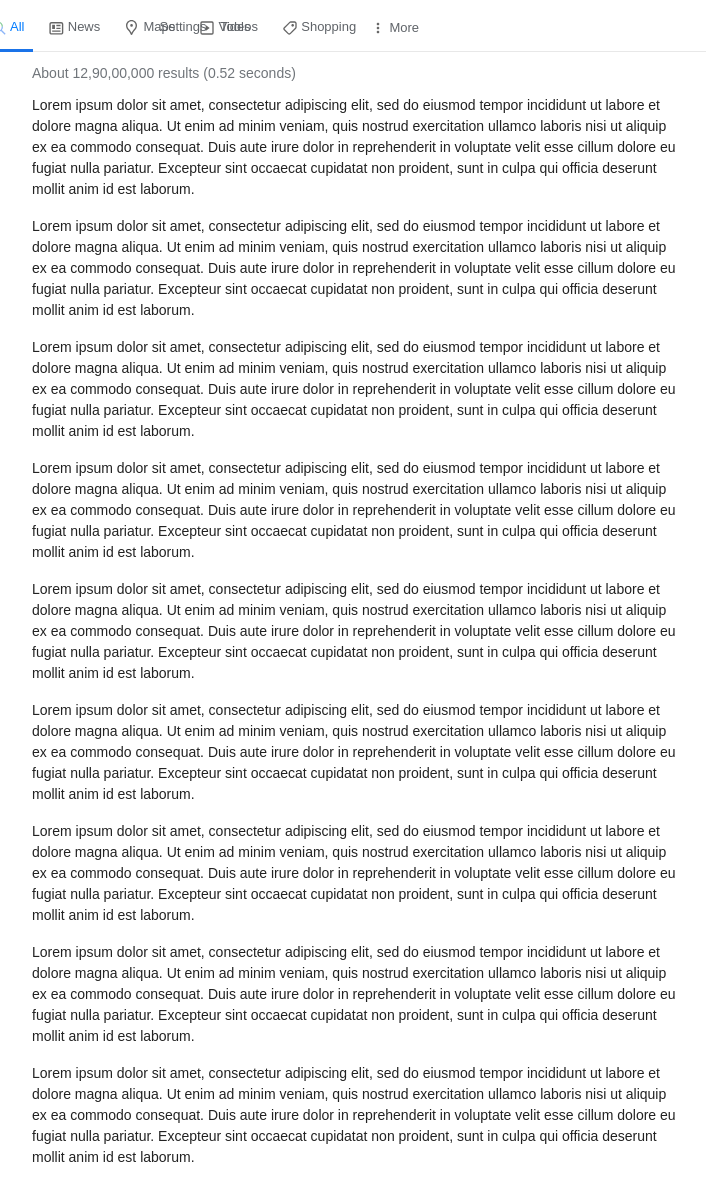
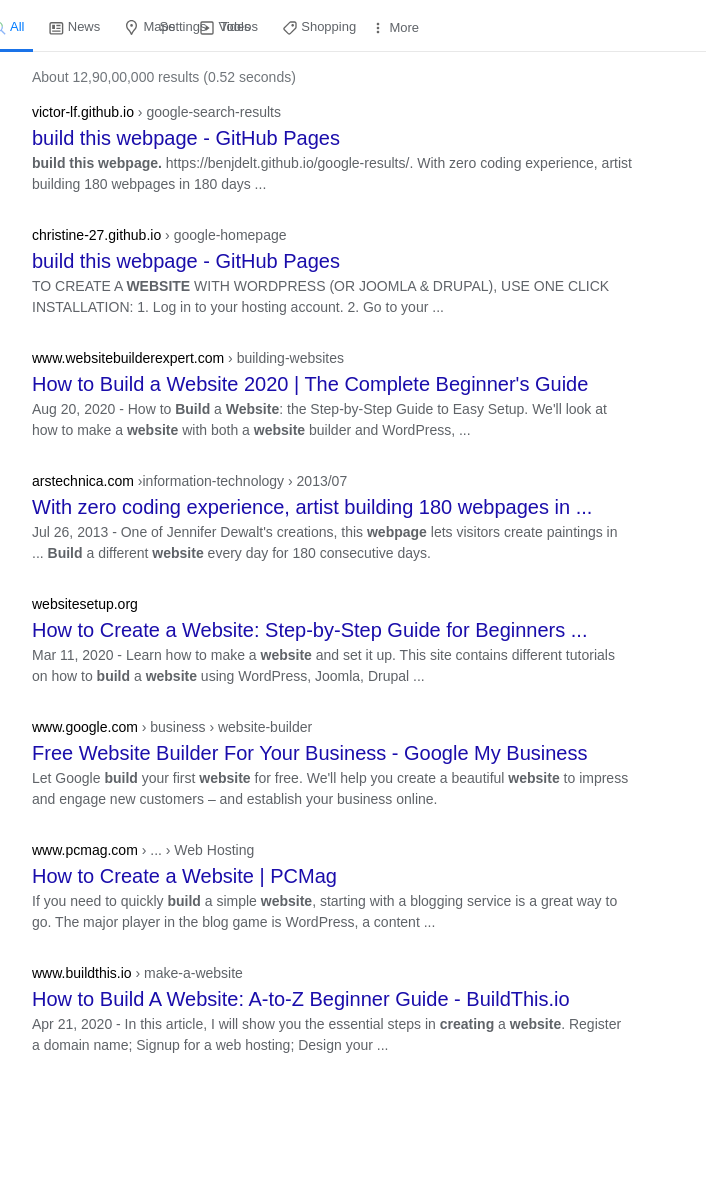
Before and after one commit to yashodhanketkar/google-buildthiswebpage, a plain HTML site: page index.html in a window 1280 px wide. Shown: the part 85-1269 px from the top of the page, without its empty margins (148-854 px from the left). After the commit the page ends 1171 px from the top, so only its background shows below. Drawn offline with nearby package versions, Linux system fonts and the light colour scheme.

Commit message:
added more data and format

```diff
--- a/css/style.css
+++ b/css/headstyle.css
@@ -157,6 +157,7 @@ svg {
 
 
 /* Responsive changes */
+
 @media (max-width:960px){
 
     .search-bar {
@@ -191,7 +192,36 @@ svg {
 }
 
 .app-bar {
-    line-height: 43px;
-    vertical-align: center;
+    line-height: 50px;
     color: #70757a;
 }
+
+/* content */
+
+.page {
+    color: #5f6368;
+    padding-bottom: 30px;
+}
+
+.page a:hover {
+    text-decoration: none;
+}
+
+.title {
+    font-size: 20px;
+    color: #1a0dab;
+}
+
+a .title:hover {
+    text-decoration: underline;
+}
+
+cite {
+    text-decoration: none;
+    color: black;
+    font-style: normal;
+}
+
+cite span {
+    color: #5f6368;
+}
--- /dev/null
+++ b/css/main.css
@@ -0,0 +1,27 @@
+.page {
+    color: #5f6368;
+    padding-bottom: 30px;
+}
+
+.page a:hover {
+    text-decoration: none;
+}
+
+.title {
+    font-size: 20px;
+    color: #1a0dab;
+}
+
+a .title:hover {
+    text-decoration: underline;
+}
+
+cite {
+    text-decoration: none;
+    color: black;
+    font-style: normal;
+}
+
+cite span {
+    color: #5f6368;
+}
--- a/index.html
+++ b/index.html
@@ -14,7 +14,8 @@
         <script src="https://maxcdn.bootstrapcdn.com/bootstrap/4.5.2/js/bootstrap.min.js"></script>
 
         <!-- local files -->
-        <link rel="stylesheet" href="css/style.css">
+        <link rel="stylesheet" href="css/headstyle.css">
+        <link rel="stylesheet" href="css/main.css">
         <script src="script/local.js"></script>
 
     </head>
@@ -139,88 +140,127 @@
 
         <div name="all" class="container mw">
             <div class="app-bar">About 12,90,00,000 results (0.52 seconds)</div>
-            <p>
-                Lorem ipsum dolor sit amet, consectetur adipiscing elit, sed do
-                eiusmod tempor incididunt ut labore et dolore magna aliqua. Ut enim
-                ad minim veniam, quis nostrud exercitation ullamco laboris nisi ut
-                aliquip ex ea commodo consequat. Duis aute irure dolor in
-                reprehenderit in voluptate velit esse cillum dolore eu fugiat
-                nulla pariatur. Excepteur sint occaecat cupidatat non proident, sunt
-                in culpa qui officia deserunt mollit anim id est laborum.
-            </p>
-            <p>
-                Lorem ipsum dolor sit amet, consectetur adipiscing elit, sed do
-                eiusmod tempor incididunt ut labore et dolore magna aliqua. Ut enim
-                ad minim veniam, quis nostrud exercitation ullamco laboris nisi ut
-                aliquip ex ea commodo consequat. Duis aute irure dolor in
-                reprehenderit in voluptate velit esse cillum dolore eu fugiat
-                nulla pariatur. Excepteur sint occaecat cupidatat non proident, sunt
-                in culpa qui officia deserunt mollit anim id est laborum.
-            </p>
-            <p>
-                Lorem ipsum dolor sit amet, consectetur adipiscing elit, sed do
-                eiusmod tempor incididunt ut labore et dolore magna aliqua. Ut enim
-                ad minim veniam, quis nostrud exercitation ullamco laboris nisi ut
-                aliquip ex ea commodo consequat. Duis aute irure dolor in
-                reprehenderit in voluptate velit esse cillum dolore eu fugiat
-                nulla pariatur. Excepteur sint occaecat cupidatat non proident, sunt
-                in culpa qui officia deserunt mollit anim id est laborum.
-            </p>
-            <p>
-                Lorem ipsum dolor sit amet, consectetur adipiscing elit, sed do
-                eiusmod tempor incididunt ut labore et dolore magna aliqua. Ut enim
-                ad minim veniam, quis nostrud exercitation ullamco laboris nisi ut
-                aliquip ex ea commodo consequat. Duis aute irure dolor in
-                reprehenderit in voluptate velit esse cillum dolore eu fugiat
-                nulla pariatur. Excepteur sint occaecat cupidatat non proident, sunt
-                in culpa qui officia deserunt mollit anim id est laborum.
-            </p>
-            <p>
-                Lorem ipsum dolor sit amet, consectetur adipiscing elit, sed do
-                eiusmod tempor incididunt ut labore et dolore magna aliqua. Ut enim
-                ad minim veniam, quis nostrud exercitation ullamco laboris nisi ut
-                aliquip ex ea commodo consequat. Duis aute irure dolor in
-                reprehenderit in voluptate velit esse cillum dolore eu fugiat
-                nulla pariatur. Excepteur sint occaecat cupidatat non proident, sunt
-                in culpa qui officia deserunt mollit anim id est laborum.
-            </p>
-            <p>
-                Lorem ipsum dolor sit amet, consectetur adipiscing elit, sed do
-                eiusmod tempor incididunt ut labore et dolore magna aliqua. Ut enim
-                ad minim veniam, quis nostrud exercitation ullamco laboris nisi ut
-                aliquip ex ea commodo consequat. Duis aute irure dolor in
-                reprehenderit in voluptate velit esse cillum dolore eu fugiat
-                nulla pariatur. Excepteur sint occaecat cupidatat non proident, sunt
-                in culpa qui officia deserunt mollit anim id est laborum.
-            </p>
-            <p>
-                Lorem ipsum dolor sit amet, consectetur adipiscing elit, sed do
-                eiusmod tempor incididunt ut labore et dolore magna aliqua. Ut enim
-                ad minim veniam, quis nostrud exercitation ullamco laboris nisi ut
-                aliquip ex ea commodo consequat. Duis aute irure dolor in
-                reprehenderit in voluptate velit esse cillum dolore eu fugiat
-                nulla pariatur. Excepteur sint occaecat cupidatat non proident, sunt
-                in culpa qui officia deserunt mollit anim id est laborum.
-            </p>
-            <p>
-                Lorem ipsum dolor sit amet, consectetur adipiscing elit, sed do
-                eiusmod tempor incididunt ut labore et dolore magna aliqua. Ut enim
-                ad minim veniam, quis nostrud exercitation ullamco laboris nisi ut
-                aliquip ex ea commodo consequat. Duis aute irure dolor in
-                reprehenderit in voluptate velit esse cillum dolore eu fugiat
-                nulla pariatur. Excepteur sint occaecat cupidatat non proident, sunt
-                in culpa qui officia deserunt mollit anim id est laborum.
-            </p>
-            <p>
-                Lorem ipsum dolor sit amet, consectetur adipiscing elit, sed do
-                eiusmod tempor incididunt ut labore et dolore magna aliqua. Ut enim
-                ad minim veniam, quis nostrud exercitation ullamco laboris nisi ut
-                aliquip ex ea commodo consequat. Duis aute irure dolor in
-                reprehenderit in voluptate velit esse cillum dolore eu fugiat
-                nulla pariatur. Excepteur sint occaecat cupidatat non proident, sunt
-                in culpa qui officia deserunt mollit anim id est laborum.
-            </p>
+
+            <div class="page">
+                <a href="#">
+                <cite>
+                    victor-lf.github.io <span>› google-search-results</span>
+                </cite>
+                <div class="title">
+                    build this webpage - GitHub Pages
+                </div>
+                </a>
+                <div>
+                    <b>build this webpage.</b> https://benjdelt.github.io/google-results/. With zero coding experience, artist <br>
+                    building 180 webpages in 180 days ...
+                </div>
+            </div>
+
+            <div class="page">
+                <a href="#">
+                <cite>
+                    christine-27.github.io <span>› google-homepage</span>
+                </cite>
+                <div class="title">
+                    build this webpage - GitHub Pages
+                </div>
+                </a>
+                <div>
+                    TO CREATE A <b>WEBSITE</b> WITH WORDPRESS (OR JOOMLA & DRUPAL), USE ONE CLICK <br>
+                    INSTALLATION: 1. Log in to your hosting account. 2. Go to your ...
+                </div>
+            </div>
+
+            <div class="page">
+                <a href="#">
+                <cite>
+                    www.websitebuilderexpert.com <span>› building-websites</span>
+                </cite>
+                <div class="title">
+                    How to Build a Website 2020 | The Complete Beginner's Guide
+                </div>
+                </a>
+                <div>
+                    Aug 20, 2020 - How to <b>Build</b> a <b>Website</b>: the Step-by-Step Guide to Easy Setup. We'll look at <br>
+                    how to make a <b>website</b> with both a <b>website</b> builder and WordPress, ...
+                </div>
+            </div>
+
+            <div class="page">
+                <a href="#">
+                <cite>
+                    arstechnica.com <span>›information-technology › 2013/07</span>
+                </cite>
+                <div class="title">
+                    With zero coding experience, artist building 180 webpages in ...
+                </div>
+                </a>
+                <div>
+                    Jul 26, 2013 - One of Jennifer Dewalt's creations, this <b>webpage</b> lets visitors create paintings in<br>
+                    ... <b>Build</b> a different <b>website</b> every day for 180 consecutive days.
+                </div>
+            </div>
+
+            <div class="page">
+                <a href="#">
+                <cite>
+                    websitesetup.org
+                </cite>
+                <div class="title">
+                    How to Create a Website: Step-by-Step Guide for Beginners ...
+                </div>
+                </a>
+                <div>
+                    Mar 11, 2020 - Learn how to make a <b>website</b> and set it up. This site contains different tutorials <br>
+                    on how to <b>build</b> a <b>website</b> using WordPress, Joomla, Drupal ...
+                </div>
+            </div>
+
+            <div class="page">
+                <a href="#">
+                <cite>
+                    www.google.com <span>› business › website-builder</span>
+                </cite>
+                <div class="title">
+                    Free Website Builder For Your Business - Google My Business
+                </div>
+                </a>
+                <div>
+                    Let Google <b>build</b> your first <b>website</b> for free. We'll help you create a beautiful <b>website</b> to impress <br>
+                    and engage new customers – and establish your business online.
+                </div>
+            </div>
+
+            <div class="page">
+                <a href="#">
+                <cite>
+                    www.pcmag.com<span> › ... › Web Hosting</span>
+                </cite>
+                <div class="title">
+                    How to Create a Website | PCMag
+                </div>
+                </a>
+                <div>
+                    If you need to quickly <b>build</b> a simple <b>website</b>, starting with a blogging service is a great way to <br>
+                    go. The major player in the blog game is WordPress, a content ...
+                </div>
+            </div>
+
+            <div class="page">
+                <a href="#">
+                <cite>
+                    www.buildthis.io<span> › make-a-website</span>
+                </cite>
+                <div class="title">
+                    How to Build A Website: A-to-Z Beginner Guide - BuildThis.io
+                </div>
+                </a>
+                <div>
+                    Apr 21, 2020 - In this article, I will show you the essential steps in <b>creating</b> a <b>website</b>. Register <br>
+                    a domain name; Signup for a web hosting; Design your ...
+                </div>
+            </div>
+
         </div>
-
     </body>
 </html>
```
